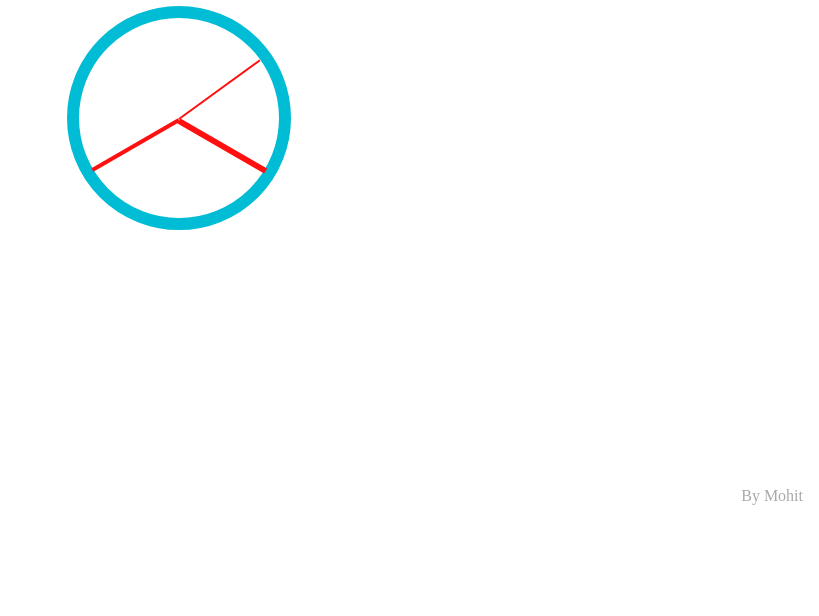
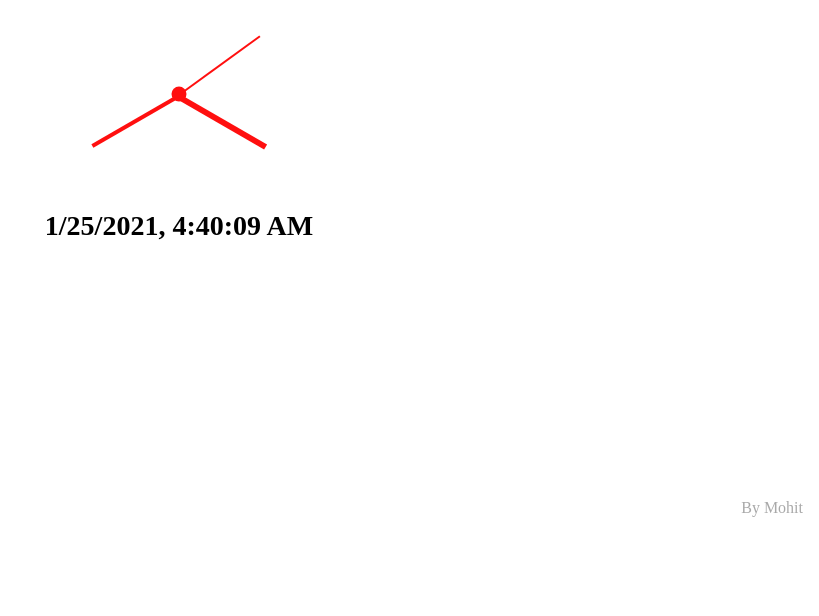
Before and after one commit to mohitkumar58/30daysJavaScript, a plain HTML site: page jsclock/index.html in a window 1280 px wide. Shown: the part 184-800 px from the top of the page, without its empty margins (461-1280 px from the left). Drawn offline with Linux system fonts and the light colour scheme.

Commit message:
New UI Changes added

```diff
--- a/jsclock/index.css
+++ b/jsclock/index.css
@@ -21,9 +21,19 @@ h1 {
 .clock {
   width: 200px;
   height: 200px;
-  border: 12px solid #00bcd4;
   border-radius: 50%;
   position: relative;
+}
+.clock::after {
+  content: "";
+  position: absolute;
+  top: 50%;
+  left: 50%;
+  transform: translate(-50%, -50%);
+  width: 15px;
+  height: 15px;
+  background-color: #ff0f0f;
+  border-radius: 50%;
 }
 .hand {
   width: 50%;
@@ -49,3 +59,8 @@ h1 {
   height: calc(100vh - 525px);
   color: darkgray;
 }
+.date {
+  margin-top: 16px;
+  font-weight: 600;
+  font-size: 28px;
+}
--- a/jsclock/index.html
+++ b/jsclock/index.html
@@ -16,6 +16,7 @@
                 <div class="hand second-hand"></div>
             </div>
         </div>
+        <div class="date"></div>
         <div class="author" title="Author">By Mohit</div>
     </div>
     <script src="index.js"></script>
--- a/jsclock/index.js
+++ b/jsclock/index.js
@@ -1,10 +1,13 @@
 const secondHand = document.querySelector('.second-hand');
 const minsHand = document.querySelector('.min-hand');
 const hourHand = document.querySelector('.hour-hand');
+const date = document.querySelector('.date');
 
 
 function setDate() {
     const nowDate = new Date();
+
+    date.innerHTML = nowDate.toLocaleString();
 
     const seconds = nowDate.getSeconds();
     const secondsDegrees = ((seconds / 60) * 360) + 90;
```
